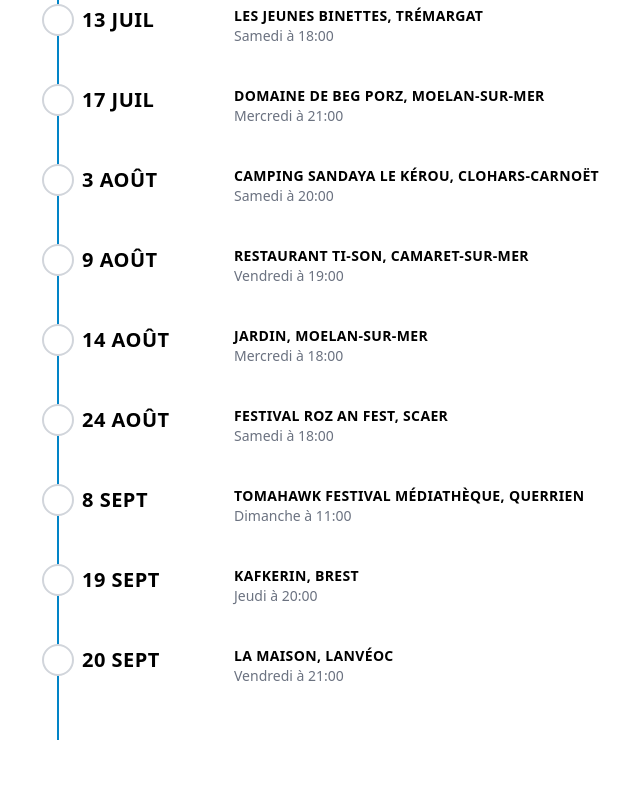
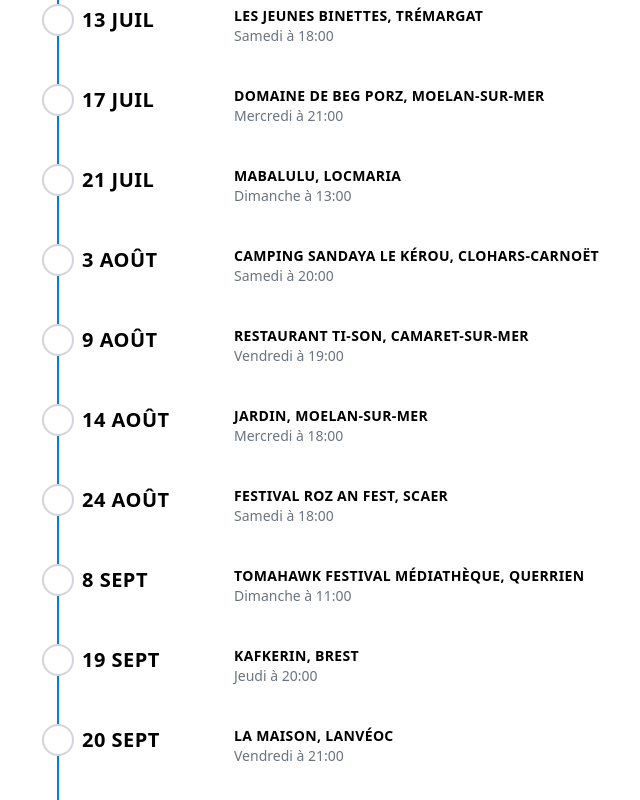
Before and after one commit to AlexandreKempf/en-tete-a-texte, a SvelteKit app: page /concerts in a window 1280 px wide. Shown: the part 1486-2286 px from the top of the page, without its empty margins (598-1238 px from the left). Before the commit the page ends 2226 px from the top, so only its background shows below. Built offline with nearby package versions, Linux system fonts and the light colour scheme.

Commit message:
Update concerts.js

```diff
--- a/src/routes/concerts.js
+++ b/src/routes/concerts.js
@@ -258,6 +258,10 @@ export const concerts = [
         place: 'Domaine de Beg Porz, Moelan-Sur-Mer'
     },
     {
+        date: new Date(2024, 6, 21, 13),
+        place: 'Mabalulu, Locmaria'
+    },
+    {
         date: new Date(2024, 7, 3, 20),
         place: 'Camping Sandaya Le Kérou, Clohars-Carnoët'
     },
```
